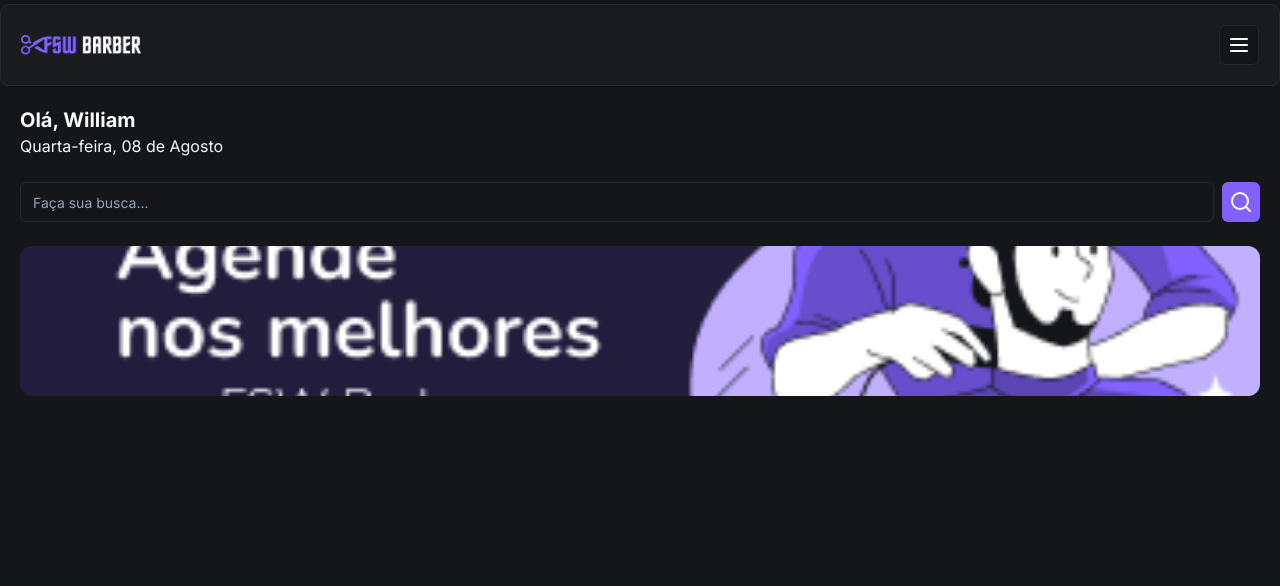
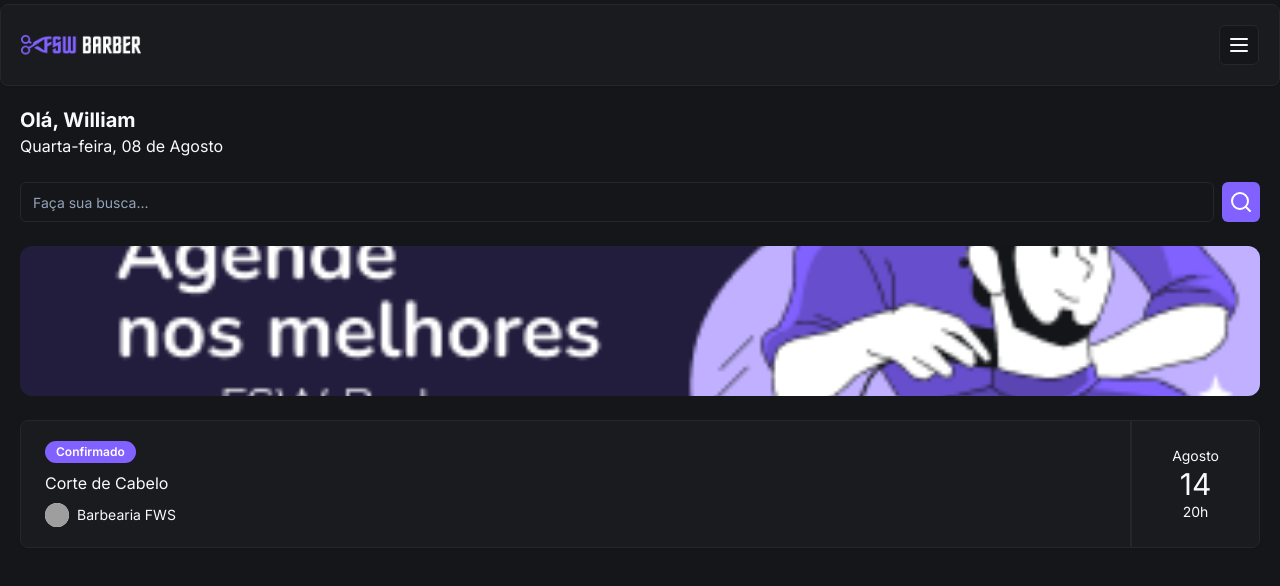
Before and after one commit to William-vale/fsw-barber_wvm, a Next.js app: page / in a window 1280 px wide. Shown: the top 586 px of the page. Built offline with nearby package versions, Linux system fonts and the light colour scheme; grey boxes are pictures that could not be loaded.

Commit message:
feat: add booking item

```diff
--- a/package.json
+++ b/package.json
@@ -14,6 +14,7 @@
   },
   "dependencies": {
     "@prisma/client": "^5.17.0",
+    "@radix-ui/react-avatar": "^1.1.0",
     "@radix-ui/react-slot": "^1.1.0",
     "class-variance-authority": "^0.7.0",
     "clsx": "^2.1.1",
--- /dev/null
+++ b/src/app/_components/ui/avatar.tsx
@@ -0,0 +1,50 @@
+"use client";
+
+import * as React from "react";
+import * as AvatarPrimitive from "@radix-ui/react-avatar";
+
+import { cn } from "@/app/_lib/utils";
+
+const Avatar = React.forwardRef<
+  React.ElementRef<typeof AvatarPrimitive.Root>,
+  React.ComponentPropsWithoutRef<typeof AvatarPrimitive.Root>
+>(({ className, ...props }, ref) => (
+  <AvatarPrimitive.Root
+    ref={ref}
+    className={cn(
+      "relative flex h-10 w-10 shrink-0 overflow-hidden rounded-full",
+      className,
+    )}
+    {...props}
+  />
+));
+Avatar.displayName = AvatarPrimitive.Root.displayName;
+
+const AvatarImage = React.forwardRef<
+  React.ElementRef<typeof AvatarPrimitive.Image>,
+  React.ComponentPropsWithoutRef<typeof AvatarPrimitive.Image>
+>(({ className, ...props }, ref) => (
+  <AvatarPrimitive.Image
+    ref={ref}
+    className={cn("aspect-square h-full w-full", className)}
+    {...props}
+  />
+));
+AvatarImage.displayName = AvatarPrimitive.Image.displayName;
+
+const AvatarFallback = React.forwardRef<
+  React.ElementRef<typeof AvatarPrimitive.Fallback>,
+  React.ComponentPropsWithoutRef<typeof AvatarPrimitive.Fallback>
+>(({ className, ...props }, ref) => (
+  <AvatarPrimitive.Fallback
+    ref={ref}
+    className={cn(
+      "flex h-full w-full items-center justify-center rounded-full bg-muted",
+      className,
+    )}
+    {...props}
+  />
+));
+AvatarFallback.displayName = AvatarPrimitive.Fallback.displayName;
+
+export { Avatar, AvatarImage, AvatarFallback };
--- /dev/null
+++ b/src/app/_components/ui/badge.tsx
@@ -0,0 +1,36 @@
+import * as React from "react";
+import { cva, type VariantProps } from "class-variance-authority";
+
+import { cn } from "@/app/_lib/utils";
+
+const badgeVariants = cva(
+  "inline-flex items-center rounded-full border px-2.5 py-0.5 text-xs font-semibold transition-colors focus:outline-none focus:ring-2 focus:ring-ring focus:ring-offset-2",
+  {
+    variants: {
+      variant: {
+        default:
+          "border-transparent bg-primary text-primary-foreground hover:bg-primary/80",
+        secondary:
+          "border-transparent bg-secondary text-secondary-foreground hover:bg-secondary/80",
+        destructive:
+          "border-transparent bg-destructive text-destructive-foreground hover:bg-destructive/80",
+        outline: "text-foreground",
+      },
+    },
+    defaultVariants: {
+      variant: "default",
+    },
+  },
+);
+
+export interface BadgeProps
+  extends React.HTMLAttributes<HTMLDivElement>,
+    VariantProps<typeof badgeVariants> {}
+
+function Badge({ className, variant, ...props }: BadgeProps) {
+  return (
+    <div className={cn(badgeVariants({ variant }), className)} {...props} />
+  );
+}
+
+export { Badge, badgeVariants };
--- a/src/app/page.tsx
+++ b/src/app/page.tsx
@@ -1,8 +1,11 @@
 import Header from "./_components/header";
 import Image from "next/image";
+import { Badge } from "./_components/ui/badge";
 import { Button } from "./_components/ui/button";
 import { Input } from "./_components/ui/input";
 import { SearchIcon } from "lucide-react";
+import { Card, CardContent } from "./_components/ui/card";
+import { Avatar, AvatarImage } from "./_components/ui/avatar";
 
 const Home = () => {
   return (
@@ -29,6 +32,30 @@
             className="rounded-xl object-cover"
           />
         </div>
+
+        {/* Agendamento */}
+        <Card className="mt-6">
+          <CardContent className="flex justify-between p-0">
+            {/* Esquerda */}
+            <div className="flex flex-col gap-2 py-5 pl-6">
+              <Badge className="w-fit">Confirmado</Badge>
+              <h3>Corte de Cabelo</h3>
+
+              <div className="flex items-center gap-2">
+                <Avatar className="h-6 w-6 bg-white">
+                  <AvatarImage src="https://utfs.io/f/sc97a2dc9-cf62-468b-a851-bfd2bdde775f-16p.png" />
+                </Avatar>
+                <p className="text-sm">Barbearia FWS</p>
+              </div>
+            </div>
+            {/* Direita */}
+            <div className="flex flex-col items-center justify-center px-10 border-l-2 border-solid">
+              <p className="text-sm">Agosto</p>
+              <p className="text-3xl">14</p>
+              <p className="text-sm">20h</p>
+            </div>
+          </CardContent>
+        </Card>
       </div>
     </div>
   );
--- a/src/lib/utils.ts
+++ /dev/null
@@ -1,6 +0,0 @@
-import { type ClassValue, clsx } from "clsx"
-import { twMerge } from "tailwind-merge"
-
-export function cn(...inputs: ClassValue[]) {
-  return twMerge(clsx(inputs))
-}
```
Also changed, not shown: 1 other file (tests, documents, lock files or other folders).
